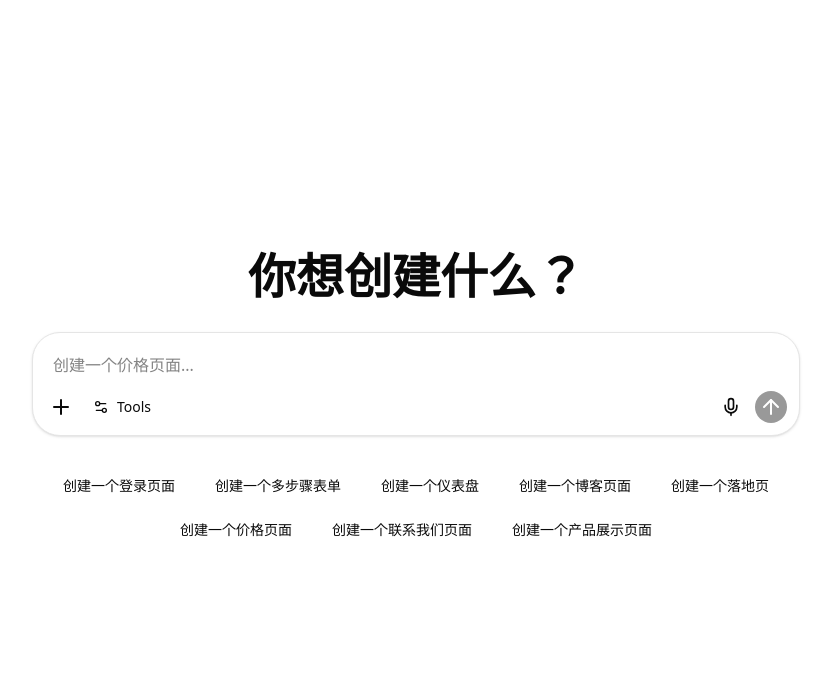
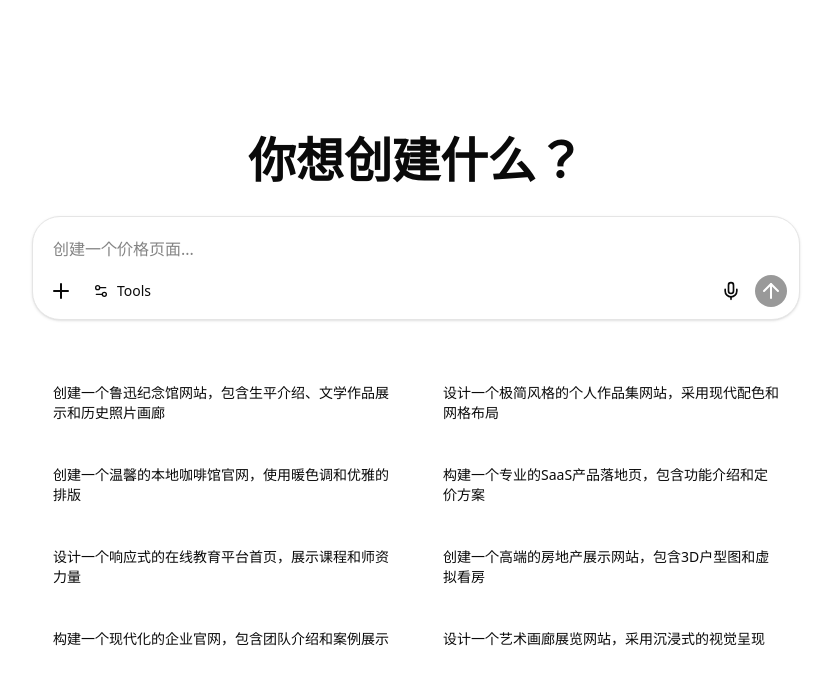
Before and after one commit to xun082/RWKV-code, a React app: page / in a window 1280 px wide. Shown: the top 684 px of the page, without its empty margins (224-1055 px from the left). Built offline with nearby package versions, Linux system fonts and the light colour scheme; the HTML template or start-up script is replaced by a standard one.

Commit message:
Update HomePage suggestions with more specific project ideas and enhance button styling for improved user experience.

```diff
--- a/src/pages/HomePage.tsx
+++ b/src/pages/HomePage.tsx
@@ -7,14 +7,14 @@ export const HomePage = () => {
   const [inputValue, setInputValue] = useState('');
 
   const suggestions = [
-    '创建一个登录页面',
-    '创建一个多步骤表单',
-    '创建一个仪表盘',
-    '创建一个博客页面',
-    '创建一个落地页',
-    '创建一个价格页面',
-    '创建一个联系我们页面',
-    '创建一个产品展示页面',
+    '创建一个鲁迅纪念馆网站，包含生平介绍、文学作品展示和历史照片画廊',
+    '设计一个极简风格的个人作品集网站，采用现代配色和网格布局',
+    '创建一个温馨的本地咖啡馆官网，使用暖色调和优雅的排版',
+    '构建一个专业的SaaS产品落地页，包含功能介绍和定价方案',
+    '设计一个响应式的在线教育平台首页，展示课程和师资力量',
+    '创建一个高端的房地产展示网站，包含3D户型图和虚拟看房',
+    '构建一个现代化的企业官网，包含团队介绍和案例展示',
+    '设计一个艺术画廊展览网站，采用沉浸式的视觉呈现',
   ];
 
   const handleSuggestionClick = (suggestion: string) => {
@@ -56,12 +56,12 @@ export const HomePage = () => {
         </div>
 
         {/* Suggestions */}
-        <div className="w-full flex flex-wrap items-center justify-center gap-2">
+        <div className="w-full grid grid-cols-1 md:grid-cols-2 gap-3 mt-4">
           {suggestions.map((suggestion) => (
             <button
               key={suggestion}
               onClick={() => handleSuggestionClick(suggestion)}
-              className="px-4 py-2 rounded-full text-sm font-medium bg-secondary hover:bg-secondary/80 dark:bg-[#3b4045] dark:hover:bg-[#515151] text-secondary-foreground dark:text-white transition-colors cursor-pointer"
+              className="px-5 py-3.5 rounded-lg text-sm font-medium bg-secondary hover:bg-secondary/80 dark:bg-[#2d3135] dark:hover:bg-[#3b4045] text-secondary-foreground dark:text-white transition-all duration-200 cursor-pointer text-left border border-transparent hover:border-primary/20 dark:hover:border-white/10"
             >
               {suggestion}
             </button>
```
